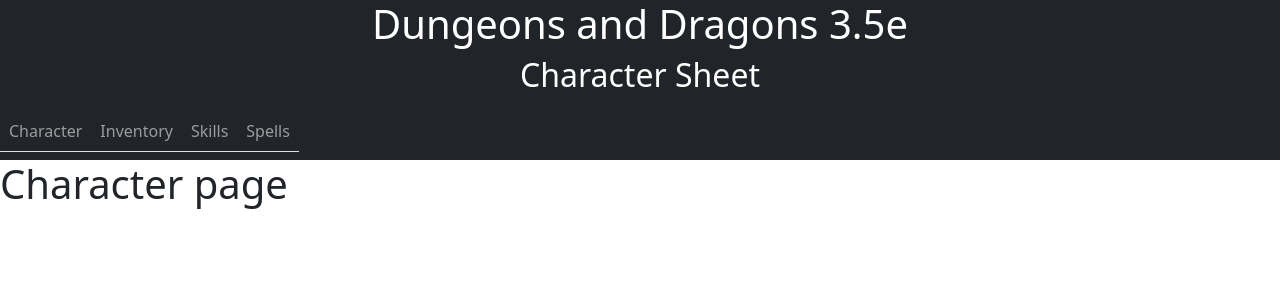
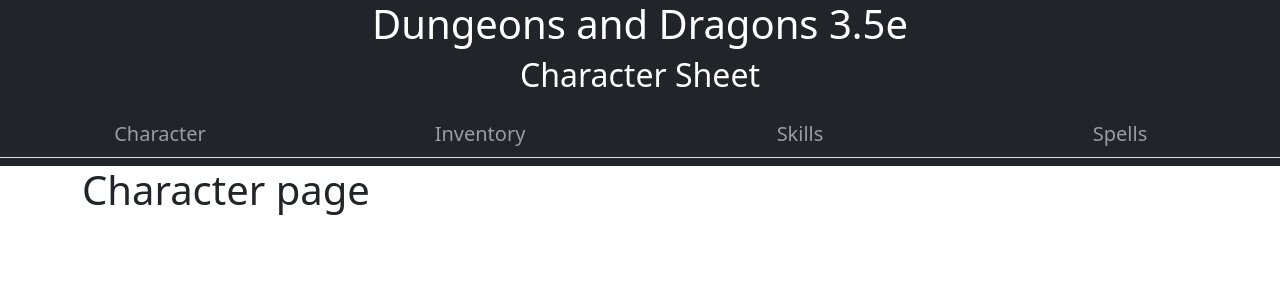
Before and after one commit to DanishKodeMonkey/dnd-charactersheet, a React (Create React App) app: page / in a window 1280 px wide. Shown: the top 300 px of the page. Built offline with nearby package versions, Linux system fonts and the light colour scheme.

Commit message:
Fixed justifying the navbar, and added a bit of custom css for readability.

```diff
--- a/src/App.js
+++ b/src/App.js
@@ -1,17 +1,21 @@
 import React from "react"
-import "./App.css"
+import { Container, Row, Col } from "react-bootstrap"
 import { BrowserRouter as Router, Route, Routes } from "react-router-dom"
 import Navigationbar from "./Components/Navigationbar"
 import Inventory from "./Pages/Inventory"
 import Character from "./Pages/Character"
 import Skills from "./Pages/Skills"
 import Spells from "./Pages/Spells"
+import "bootstrap/dist/css/bootstrap.min.css"
+import "./Components/Custom.css"
 
 const App = () => {
   return (
     <div className="App">
       <Router>
         <Navigationbar />
+        <Container>
+          <Row>
             <Routes>
               <Route
                 exact
@@ -31,6 +35,8 @@
                 element={<Spells />}
               />
             </Routes>
+          </Row>
+        </Container>
       </Router>
     </div>
   )
--- /dev/null
+++ b/src/Components/Custom.css
@@ -0,0 +1,4 @@
+.navbar .nav-tabs .nav-link.active {
+    background-color: lightgrey;
+    color:black;
+  }
--- a/src/Components/Navigationbar.js
+++ b/src/Components/Navigationbar.js
@@ -1,10 +1,11 @@
 import React from "react"
 import { Nav, Navbar, NavLink, NavItem, Container, Row, Col } from "react-bootstrap"
 import { Link } from "react-router-dom"
+import './Custom.css';
 
 const Navigationbar = () => {
   return (
-    <div>
+    <>
       <div
         style={{
           backgroundColor: "#212529",
@@ -14,7 +15,7 @@
           width: "100%",
           textAlign: "center",
         }}>
-        <Container fluid>
+        <Container>
           <Row>
             <Col>
               <h1>Dungeons and Dragons 3.5e</h1>
@@ -23,6 +24,7 @@
           </Row>
         </Container>
       </div>
+
       <Navbar
         collapseOnSelect
         expand="sm"
@@ -32,9 +34,10 @@
               <Navbar.Toggle
                 aria-controls="navbarScroll"
                 data-bs-target="#navbarScroll"
+                style={{width:"100%",}}
               />
               <Navbar.Collapse id="navbarScroll">
-                <Nav justify variant="tabs">
+                <Nav style={{width:"100%", fontSize:"20px"}} justify variant="tabs" defaultActiveKey="/Character">
                   <NavItem>
                     <NavLink
                       eventKey="1"
@@ -70,7 +73,7 @@
                 </Nav>
               </Navbar.Collapse>
       </Navbar>
-    </div>
+</>
   )
 }
 
--- a/src/index.js
+++ b/src/index.js
@@ -1,7 +1,6 @@
 import React from 'react';
 import { createRoot } from 'react-dom/client';
 import App from './App'
-import 'bootstrap/dist/css/bootstrap.css';
 
 
 // Get app from HTML
```
Also changed, not shown: src/App.css (deleted). Lines whose indentation alone changed are shown as unchanged.
